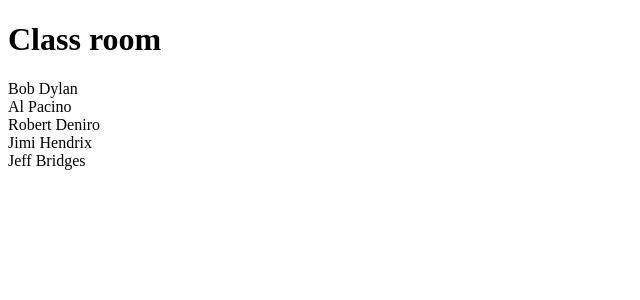
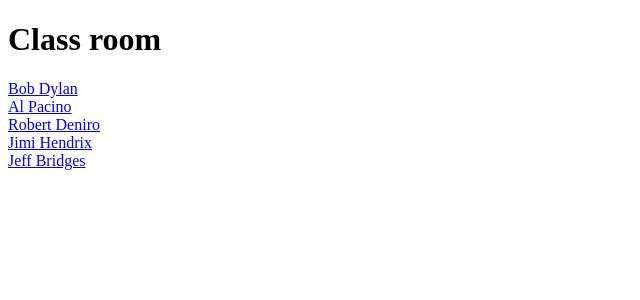
Before and after one commit to Bruno02/ma-classe, a React (Create React App) app: page / in a window 1280 px wide. Shown: the top 300 px of the page, without its empty margins (0-640 px from the left). Built offline with nearby package versions, Linux system fonts and the light colour scheme.

Commit message:
students link

```diff
--- a/src/pages/Classroom.tsx
+++ b/src/pages/Classroom.tsx
@@ -1,5 +1,6 @@
 import React from 'react';
 import { useSelector } from 'react-redux';
+import { Link } from 'react-router-dom';
 import { selectStudents } from 'src/reducers/students';
 
 const Classroom: React.FC = () => {
@@ -9,7 +10,9 @@
     <div>
       <h1>Class room</h1>
       {students.map((student) => (
-        <div key={student.id}>{`${student.firstname} ${student.lastname}`}</div>
+        <Link to={`/students/${student.id}`} key={student.id}>
+          <div>{`${student.firstname} ${student.lastname}`}</div>
+        </Link>
       ))}
     </div>
   );
--- a/src/pages/Student.tsx
+++ b/src/pages/Student.tsx
@@ -1,6 +1,6 @@
 import React, { useEffect } from 'react';
 import { useSelector, useDispatch } from 'react-redux';
-import { useParams } from 'react-router-dom';
+import { Link, useParams } from 'react-router-dom';
 import { editStudent, selectEditingStudent } from 'src/reducers/students';
 import { IStudentRouteParams } from 'src/router';
 
@@ -16,7 +16,12 @@
     }
   }, [studentId]);
 
-  return <div>{`Student: ${student?.firstname} ${student?.lastname}`}</div>;
+  return (
+    <div>
+      <Link to="/">Retour</Link>
+      <div>{`Student: ${student?.firstname} ${student?.lastname}`}</div>
+    </div>
+  );
 };
 
 export default Student;
--- a/src/router/index.tsx
+++ b/src/router/index.tsx
@@ -9,7 +9,7 @@
     element: <Classroom />,
   },
   {
-    path: '/student/:studentId',
+    path: '/students/:studentId',
     element: <Student />,
   },
 ]);
```
